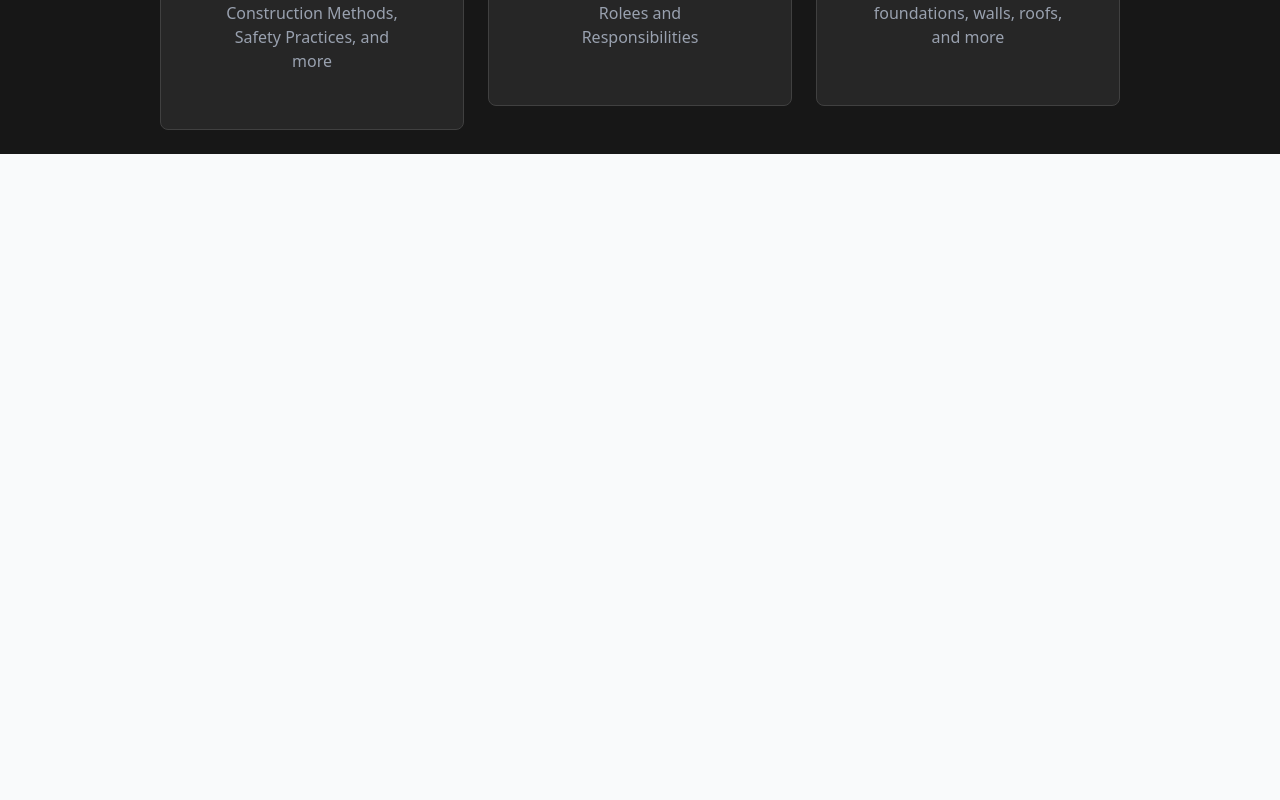
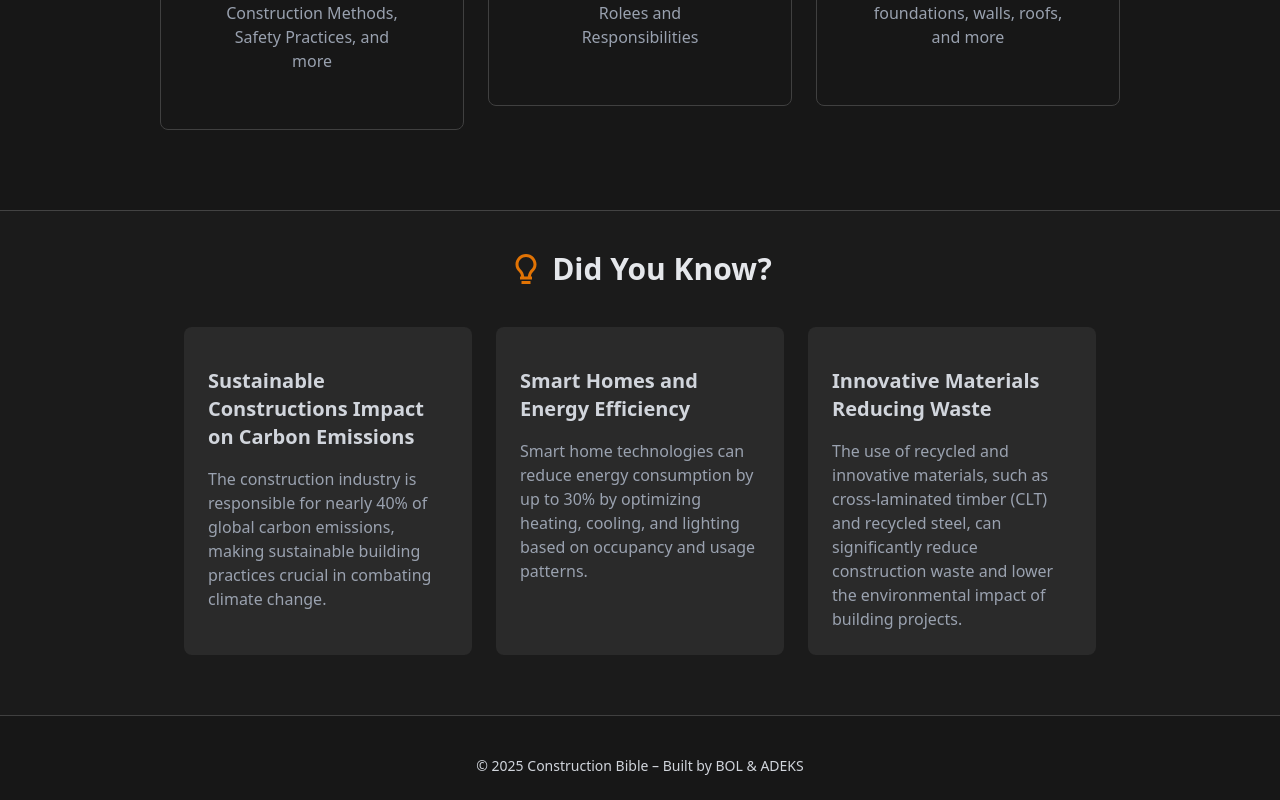
Before and after one commit to BOL-DEV/Construction-Bible, a Next.js app: page / in a window 1280 px wide. Shown: the part 1303-2103 px from the top of the page. Before the commit the page ends 1457 px from the top, so only its background shows below. Built offline with nearby package versions, Linux system fonts and the light colour scheme.

Commit message:
Adding caterogies pages and datas

```diff
--- a/app/page.tsx
+++ b/app/page.tsx
@@ -2,6 +2,8 @@
 import Search from "../components/Search";
 import Hero from "@/components/Hero";
 import Categories from "@/components/Categories";
+import Explore from "@/components/Explore";
+import Footer from "@/components/Footer";
 
 export default function Home() {
   return (
@@ -9,6 +11,8 @@ export default function Home() {
       <Hero />
       <Search />
       <Categories />
+      <Explore />
+      <Footer />
     </main>
   );
 }
--- a/components/Categories.tsx
+++ b/components/Categories.tsx
@@ -53,7 +53,7 @@ function Categories() {
         </p>
       </div>
 
-      <div className="grid lg:grid-cols-3 md:grid-cols-2 grid-cols-1 gap-6 p-6 lg:px-40 bg-amber-50 dark:bg-neutral-900 dark:text-gray-200">
+      <div className="grid lg:grid-cols-3 md:grid-cols-2 grid-cols-1 gap-6 p-6 pb-20 lg:px-40 bg-amber-50 dark:bg-neutral-900 dark:text-gray-200">
         {categoryData.map((category) => (
           <CategoriesCard
             key={category.title}
--- a/components/CategoriesCard.tsx
+++ b/components/CategoriesCard.tsx
@@ -17,7 +17,7 @@ function CategoriesCard(Props: Props) {
     <Link href={`/categories/${modifyedTitle}`}>
       <div
         key={title}
-        className="group flex flex-col gap-3 border text-center border-gray-300 hover:border-amber-600 dark:border-neutral-700 rounded-lg p-14 hover:shadow-lg transition-shadow cursor-pointer bg-amber-50 dark:bg-neutral-800"
+        className="group flex flex-col gap-3 border text-center border-gray-300 hover:border-amber-600 dark:border-neutral-700 rounded-lg p-14 hover:shadow-lg transition-shadow cursor-pointer bg-amber-50 dark:bg-neutral-900/40"
       >
         <div className="flex items-center justify-center text-3xl p-4 bg-gray-300 group-hover:bg-orange-400 dark:group-hover:text-black dark:bg-neutral-700  rounded-lg mx-auto">
           {image}
--- /dev/null
+++ b/components/Explore.tsx
@@ -0,0 +1,54 @@
+import React from "react";
+import { BiBulb } from "react-icons/bi";
+
+// interface Props {}
+
+function Explore() {
+  // const {} = props
+
+  return (
+    <section className="bg-amber-50 p-6 pb-15 dark:bg-neutral-900 opacity-98 border-t border-neutral-300 dark:border-neutral-700 ">
+      <h1 className="text-3xl font-bold flex items-center justify-center gap-2 dark:text-gray-200 p-4 mb-6">
+        <BiBulb className="text-amber-600 text-4xl" /> Did You Know?
+      </h1>
+
+      <div className="grid grid-cols-1 md:grid-cols-2 lg:grid-cols-3 gap-6 lg:px-40">
+        <div className="bg-gray-200  p-6 rounded-lg dark:bg-neutral-800">
+          <h2 className="text-xl font-semibold mt-4 dark:text-gray-300">
+            Sustainable Constructions Impact on Carbon Emissions
+          </h2>
+          <p className="mt-4 text-gray-700 dark:text-gray-400">
+            The construction industry is responsible for nearly 40% of global
+            carbon emissions, making sustainable building practices crucial in
+            combating climate change.
+          </p>
+        </div>
+
+        <div className="bg-gray-200 p-6 rounded-lg dark:bg-neutral-800">
+          <h2 className="text-xl font-semibold mt-4 dark:text-gray-300">
+            Smart Homes and Energy Efficiency
+          </h2>
+          <p className="mt-4 text-gray-700 dark:text-gray-400">
+            Smart home technologies can reduce energy consumption by up to 30%
+            by optimizing heating, cooling, and lighting based on occupancy and
+            usage patterns.
+          </p>
+        </div>
+
+        <div className="bg-gray-200 p-6 rounded-lg dark:bg-neutral-800">
+          <h2 className="text-xl font-semibold mt-4 dark:text-gray-300">
+            Innovative Materials Reducing Waste
+          </h2>
+          <p className="mt-4 text-gray-700 dark:text-gray-400">
+            The use of recycled and innovative materials, such as
+            cross-laminated timber (CLT) and recycled steel, can significantly
+            reduce construction waste and lower the environmental impact of
+            building projects.
+          </p>
+        </div>
+      </div>
+    </section>
+  );
+}
+
+export default Explore;
--- /dev/null
+++ b/components/Footer.tsx
@@ -0,0 +1,16 @@
+import React from "react";
+
+function Footer() {
+  return (
+    <footer className="bg-amber-50 dark:bg-neutral-900 text-gray-700 dark:text-gray-300 py-6 pt-10 border-t border-neutral-300 dark:border-neutral-700">
+      <div className="container mx-auto text-center">
+        <p className="text-sm">
+          &copy; {new Date().getFullYear()} Construction Bible – Built by BOL &
+          ADEKS
+        </p>
+      </div>
+    </footer>
+  );
+}
+
+export default Footer;
```
